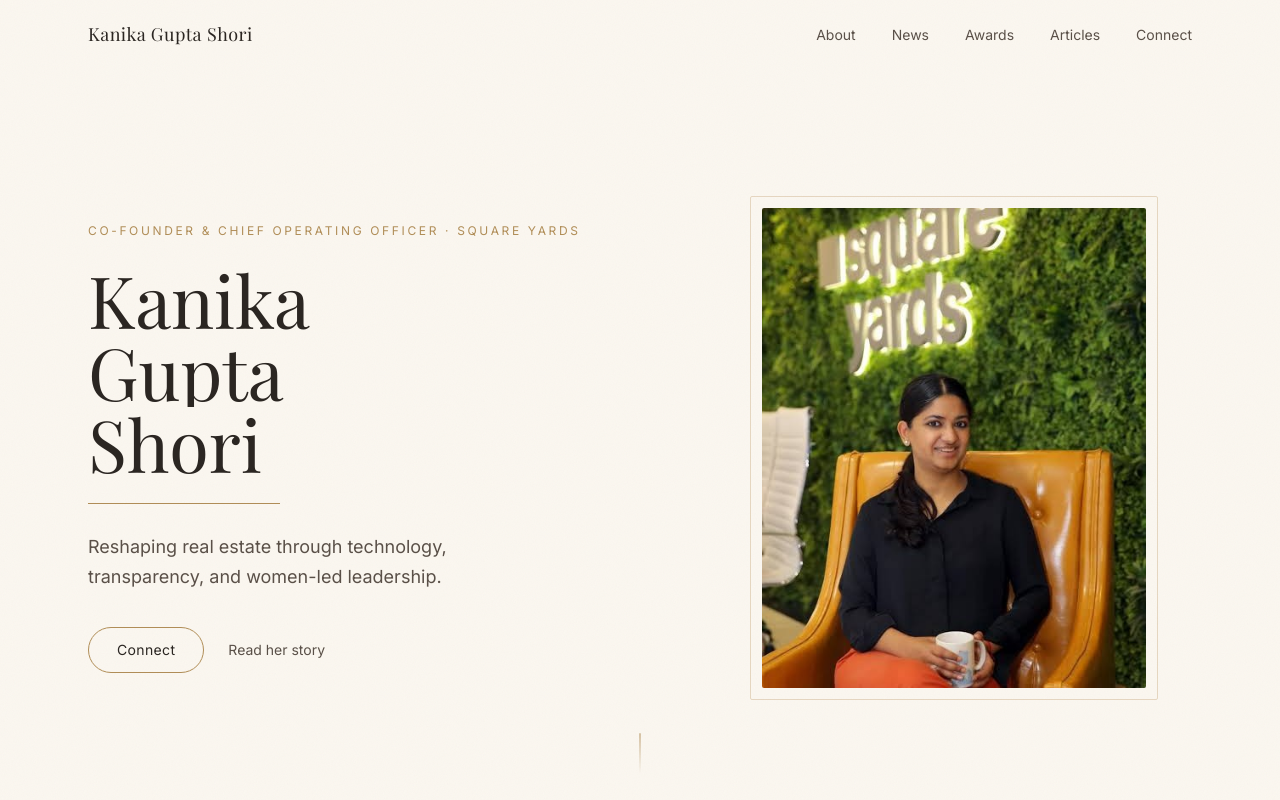
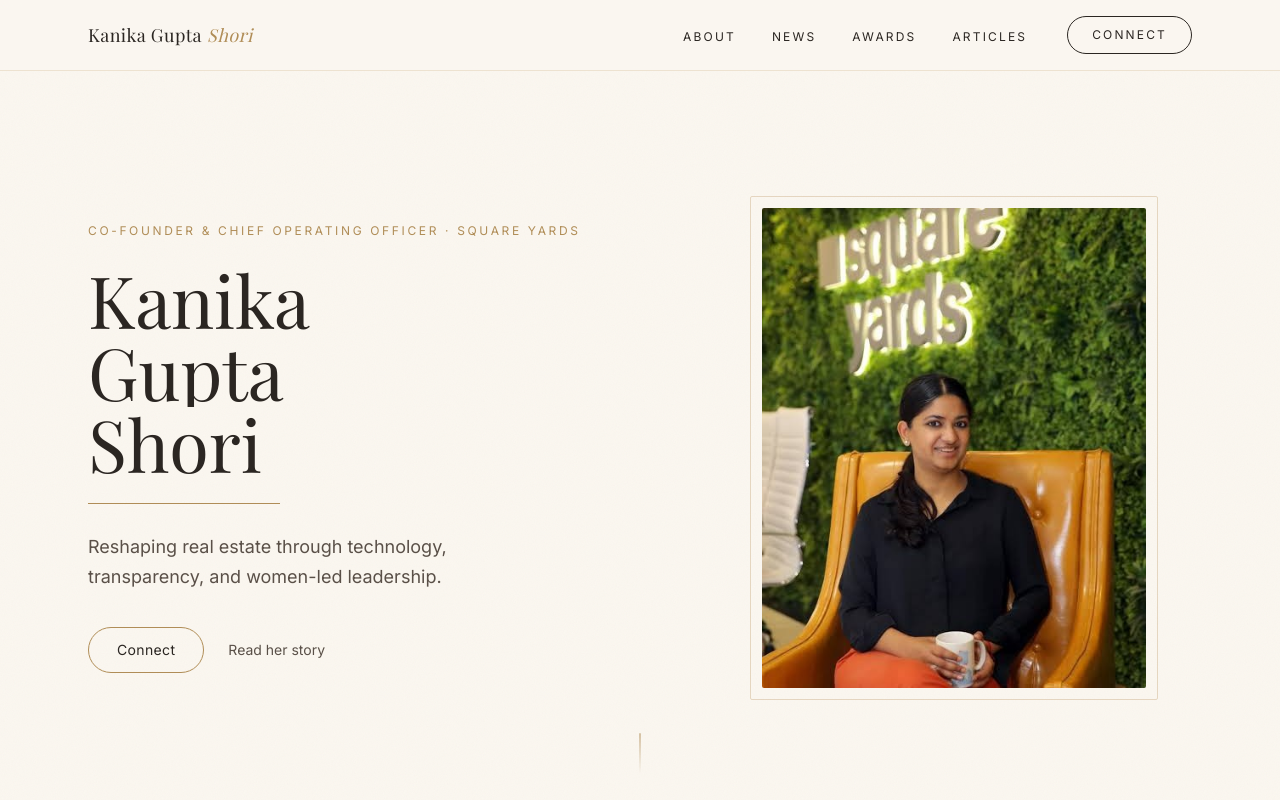
Before and after one commit to divabindal-web/kanikasqy, a Next.js app: page / in a window 1280 px wide. Shown: the top 800 px of the page. Built offline with nearby package versions, Linux system fonts and the light colour scheme.

Commit message:
Update Nav.tsx

```diff
--- a/components/Nav.tsx
+++ b/components/Nav.tsx
@@ -5,11 +5,10 @@
 import { AnimatePresence, motion } from "framer-motion";
 
 const links = [
-  { href: "/#about", label: "About" },
+  { href: "/about", label: "About" },
   { href: "/news", label: "News" },
   { href: "/awards", label: "Awards" },
   { href: "/article", label: "Articles" },
-  { href: "/#connect", label: "Connect" },
 ];
 
 export default function Nav() {
@@ -29,33 +28,41 @@
 
   return (
     <header
-      className={`fixed inset-x-0 top-0 z-50 transition-colors duration-500 ${
+      className={`fixed inset-x-0 top-0 z-50 border-b transition-all duration-500 ${
         scrolled
-          ? "bg-parchment/85 backdrop-blur-md border-b border-champagne/40"
-          : "bg-transparent"
+          ? "border-champagne/60 bg-parchment/95 backdrop-blur-md"
+          : "border-champagne/40 bg-parchment/80 backdrop-blur-sm"
       }`}
     >
-      <nav className="mx-auto flex max-w-6xl items-center justify-between px-6 py-5">
+      <nav className="mx-auto flex max-w-6xl items-center justify-between px-6 py-4">
         <Link
           href="/"
           className="font-serif text-lg tracking-wide text-ink"
           onClick={() => setOpen(false)}
         >
-          Kanika Gupta&nbsp;Shori
+          Kanika Gupta&nbsp;<span className="italic text-gold">Shori</span>
         </Link>
 
-        <ul className="hidden items-center gap-9 md:flex">
+        <div className="hidden items-center gap-10 md:flex">
+          <ul className="flex items-center gap-9">
             {links.map((l) => (
               <li key={l.href}>
                 <Link
                   href={l.href}
-                className="link-underline font-sans text-sm text-ink-soft hover:text-ink"
+                  className="link-underline font-sans text-xs uppercase tracking-[0.18em] text-ink transition-colors hover:text-gold"
                 >
                   {l.label}
                 </Link>
               </li>
             ))}
           </ul>
+          <Link
+            href="/#connect"
+            className="rounded-full border border-ink px-6 py-2.5 font-sans text-xs uppercase tracking-[0.18em] text-ink transition-all duration-300 hover:border-gold hover:bg-gold hover:text-parchment"
+          >
+            Connect
+          </Link>
+        </div>
 
         <button
           aria-label={open ? "Close menu" : "Open menu"}
@@ -91,7 +98,7 @@
             className="fixed inset-0 z-40 bg-parchment md:hidden"
           >
             <ul className="flex h-full flex-col items-center justify-center gap-8">
-              {links.map((l, i) => (
+              {[...links, { href: "/#connect", label: "Connect" }].map((l, i) => (
                 <motion.li
                   key={l.href}
                   initial={{ opacity: 0, y: 16 }}
```
Lines whose indentation alone changed are shown as unchanged.
